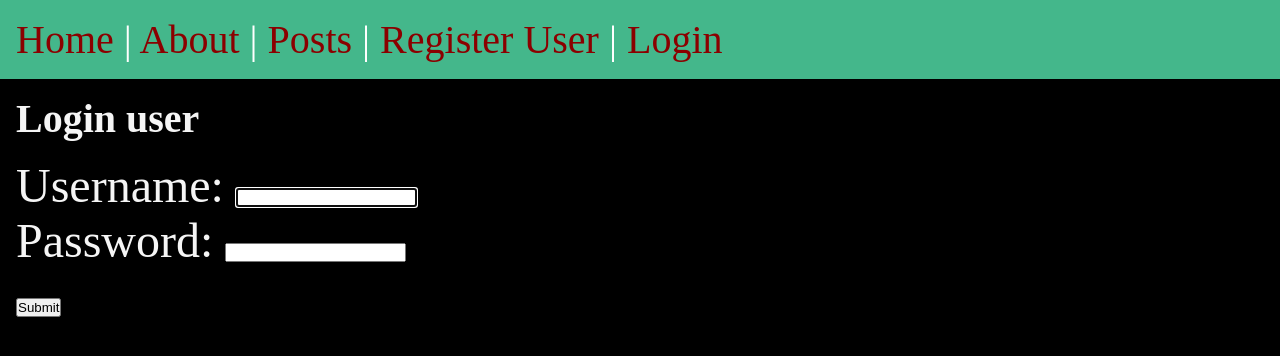
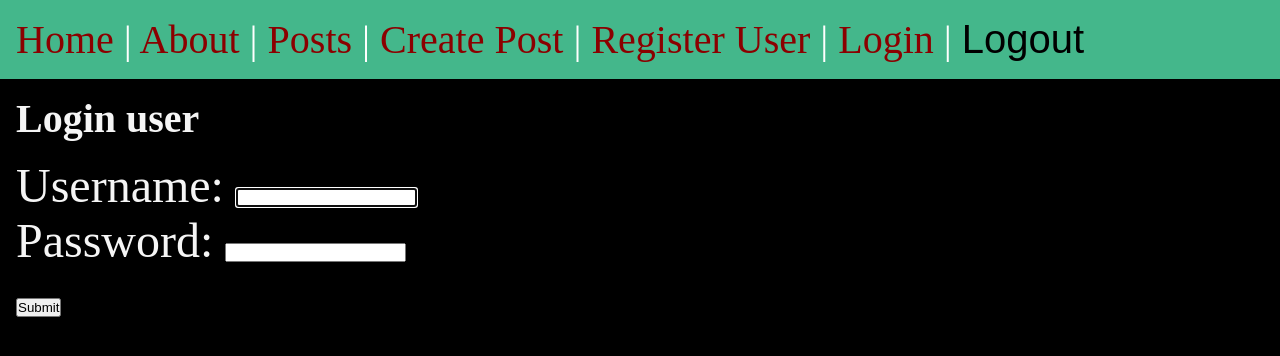
Before and after one commit to andre-gomesn/Django-starting-project, a Django app: page /users/login/ in a window 1280 px wide. Shown: the top 356 px of the page. Run offline with Django 5.2, Linux system fonts and the light colour scheme.

Commit message:
feat: user authetication

```diff
--- a/myproject/posts/urls.py
+++ b/myproject/posts/urls.py
@@ -5,5 +5,6 @@ app_name = 'posts'
 
 urlpatterns = [
     path('',views.posts_list,name="list"),
+    path('new-post/',views.post_new,name="new-post"),
     path('<slug:slug>',views.post_page,name="specific"),
 ]
--- a/myproject/posts/views.py
+++ b/myproject/posts/views.py
@@ -1,5 +1,6 @@
 from django.shortcuts import render
 from .models import Post
+from django.contrib.auth.decorators import login_required
 
 def posts_list(request):
     posts = Post.objects.all().order_by('-date')
@@ -8,3 +9,7 @@ def posts_list(request):
 def post_page(request,slug):
     post = Post.objects.get(slug=slug)
     return render(request,'posts/post_page.html',{'post':post})
+
+@login_required(login_url="/users/login/")
+def post_new(request):
+    return render(request, 'posts/post_new.html')
--- a/myproject/templates/layout.html
+++ b/myproject/templates/layout.html
@@ -20,9 +20,16 @@
         |
         <a href="{% url 'posts:list' %}">Posts</a>
         |
+        <a href="{% url 'posts:new-post' %}">Create Post</a>
+        |
         <a href="{% url 'users:register' %}">Register User</a>
         |
         <a href="{% url 'users:login' %}">Login</a>
+        |
+        <form class="logout" action="{% url 'users:logout' %}" method="post">
+            {% csrf_token %}
+            <button class="logout-button" aria-label="User logout" title="User logout">Logout</button>
+        </form>
     </nav>
     <main>
         {% block content %}
--- a/myproject/users/templates/users/login.html
+++ b/myproject/users/templates/users/login.html
@@ -1,7 +1,7 @@
 {% extends 'layout.html' %}
 
 {% block title %}
-    Register User
+    Login User
 {% endblock %}
 
 {% block content %}
@@ -10,6 +10,9 @@
         <form class="custom-form" action="/users/login/" method="post">
             {% csrf_token %}
             {{form}}
+            {% if request.GET.next %}
+                <input type="hidden" name="next" value="{{request.GET.next}}">
+            {% endif %}
             <button>Submit</button>
         </form>
     </section>
--- a/myproject/users/urls.py
+++ b/myproject/users/urls.py
@@ -6,4 +6,5 @@ app_name = 'users'
 urlpatterns = [
     path('register/',views.register_page,name='register'),
     path('login/',views.login_page,name='login'),
+    path('logout/',views.logout_page,name='logout'),
 ]
--- a/myproject/users/views.py
+++ b/myproject/users/views.py
@@ -1,6 +1,6 @@
 from django.shortcuts import render,redirect
 from django.contrib.auth.forms import UserCreationForm, AuthenticationForm
-from django.contrib.auth import login
+from django.contrib.auth import login,logout
 
 def register_page(request):
     if request.method == "POST":
@@ -18,7 +18,15 @@ def login_page(request):
         form = AuthenticationForm(data=request.POST)
         if form.is_valid():
             login(request, form.get_user())
+            if "next" in request.POST:
+                return redirect(request.POST.get("next"))
             return redirect("posts:list")
     else:
         form = AuthenticationForm()
     return render(request,'users/login.html',{"form":form})
+
+
+def logout_page(request):
+    if request.method == "POST":
+        logout(request)
+        return redirect("posts:list")
```
Also changed, not shown: myproject/posts/templates/posts/post_new.html (added, +11 -0 lines), myproject/db.sqlite3, myproject/posts/forms.py (added).
